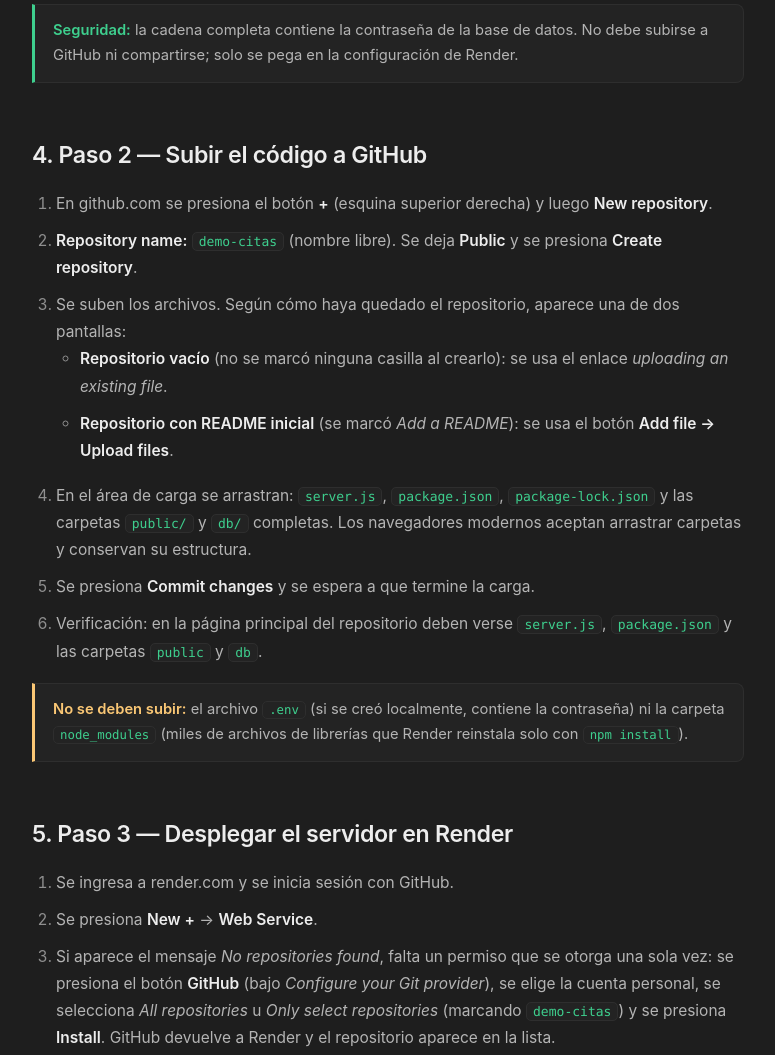
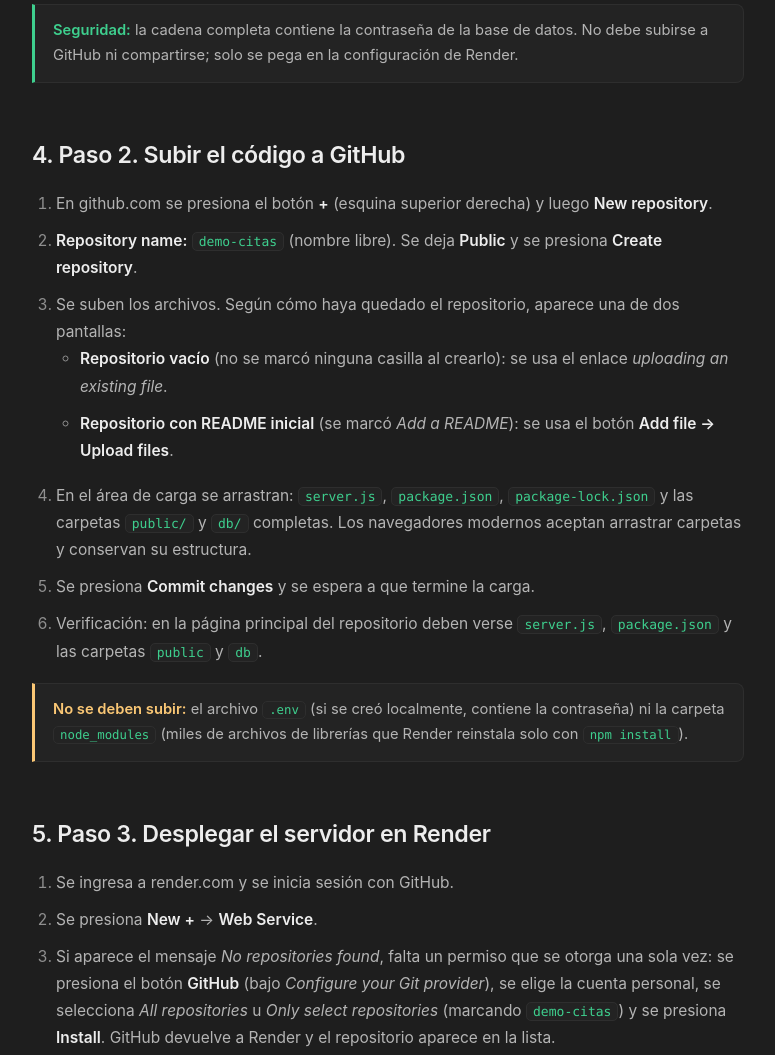
Before and after one commit to aramos2024/demo-cliente-servidor, a website: page public/blog-semana-7.html in a window 1280 px wide. Shown: the part 4320-5375 px from the top of the page, without its empty margins (252-1027 px from the left). Drawn offline with Linux system fonts and the light colour scheme.

Commit message:
Add files via upload

```diff
--- a/public/blog-semana-7.html
+++ b/public/blog-semana-7.html
@@ -181,7 +181,7 @@
 </ol>
 <p>Todo el procedimiento usa los planes gratuitos de los tres servicios y no requiere tarjeta de crédito. El flujo principal se realiza completo desde el navegador; no es necesario instalar programas.</p>
 
-<h2>3. Paso 1 — Crear la base de datos en Supabase</h2>
+<h2>3. Paso 1. Crear la base de datos en Supabase</h2>
 
 <h3>3.1 Crear el proyecto</h3>
 <ol>
@@ -219,7 +219,7 @@
 <div class="aviso"><strong>Advertencia:</strong> no se debe usar la opción <em>Direct connection</em>. Esa conexión usa IPv6 y falla desde el plan gratuito de Render. La cadena correcta es siempre la del <em>Transaction pooler</em>.</div>
 <div class="clave"><strong>Seguridad:</strong> la cadena completa contiene la contraseña de la base de datos. No debe subirse a GitHub ni compartirse; solo se pega en la configuración de Render.</div>
 
-<h2>4. Paso 2 — Subir el código a GitHub</h2>
+<h2>4. Paso 2. Subir el código a GitHub</h2>
 <ol>
   <li>En github.com se presiona el botón <strong>+</strong> (esquina superior derecha) y luego <strong>New repository</strong>.</li>
   <li><strong>Repository name:</strong> <code>demo-citas</code> (nombre libre). Se deja <strong>Public</strong> y se presiona <strong>Create repository</strong>.</li>
@@ -235,7 +235,7 @@
 </ol>
 <div class="aviso"><strong>No se deben subir:</strong> el archivo <code>.env</code> (si se creó localmente, contiene la contraseña) ni la carpeta <code>node_modules</code> (miles de archivos de librerías que Render reinstala solo con <code>npm install</code>).</div>
 
-<h2>5. Paso 3 — Desplegar el servidor en Render</h2>
+<h2>5. Paso 3. Desplegar el servidor en Render</h2>
 <ol>
   <li>Se ingresa a render.com y se inicia sesión con GitHub.</li>
   <li>Se presiona <strong>New +</strong> → <strong>Web Service</strong>.</li>
```
